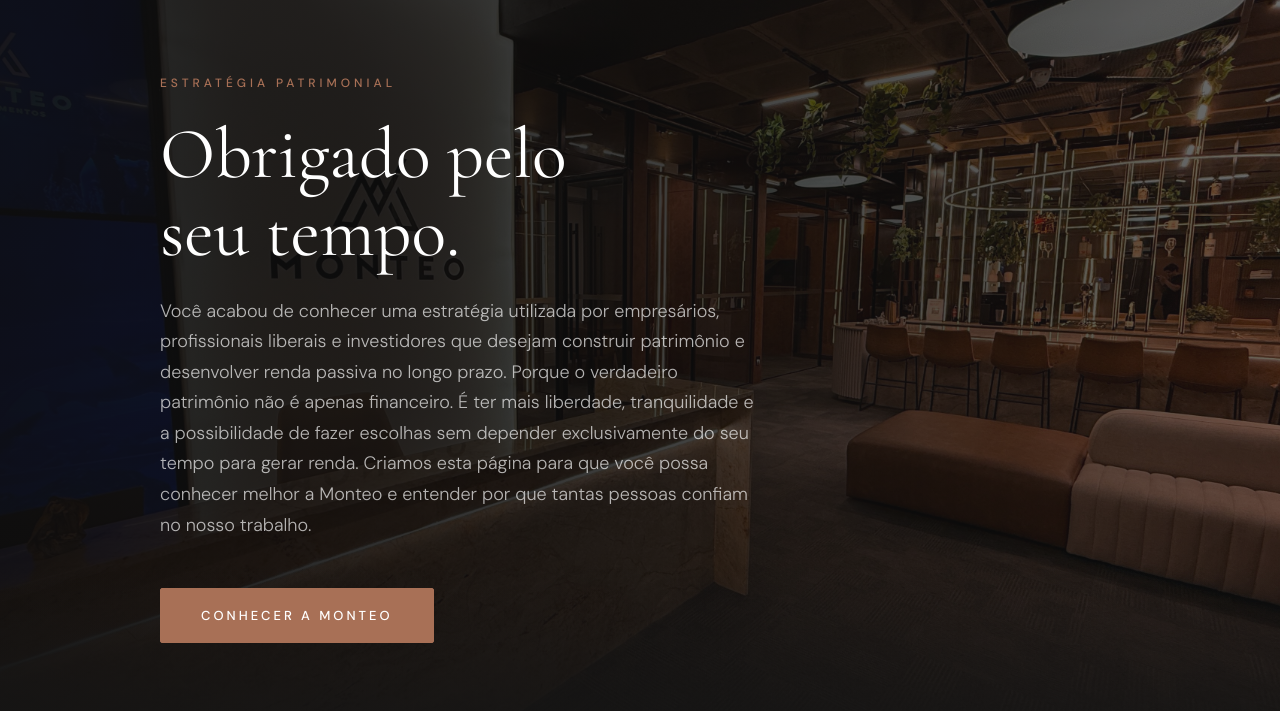
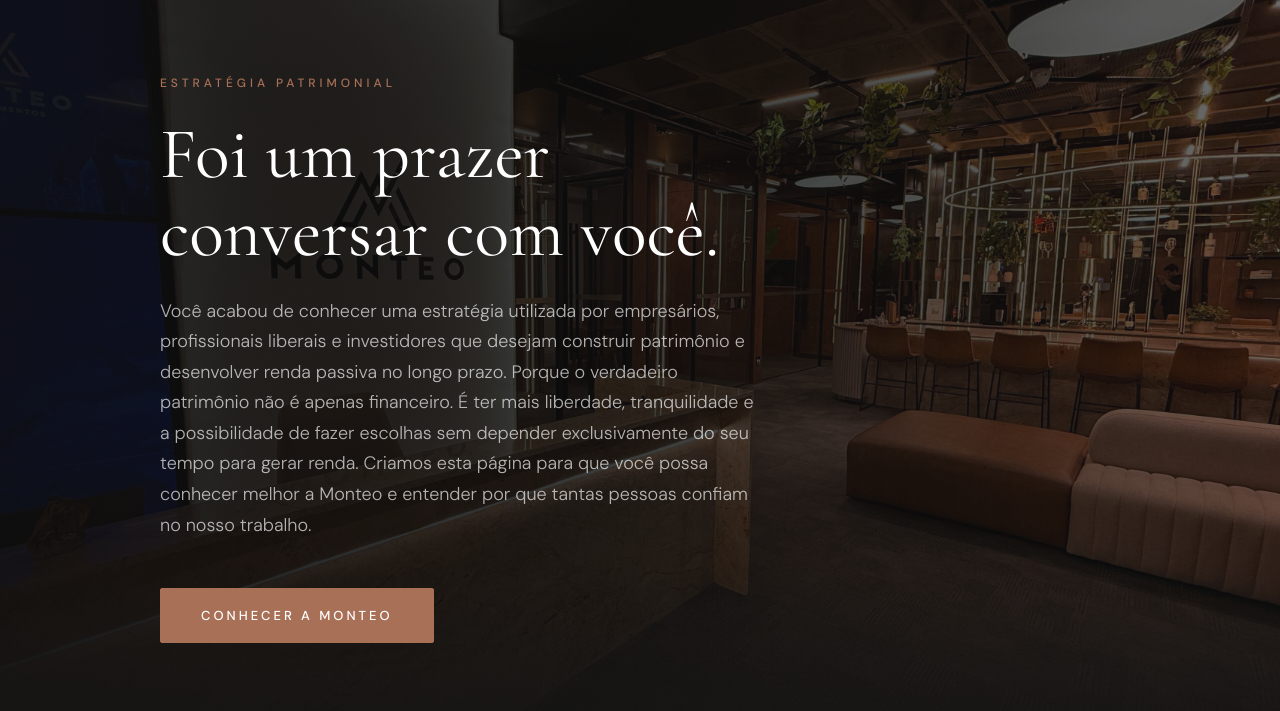
Before and after one commit to producaomonteo/monteo-investidores, a plain HTML site: page index.html in a window 1280 px wide. Shown: the part 89-800 px from the top of the page. Drawn offline with nearby package versions, Linux system fonts and the light colour scheme.

Commit message:
Add files via upload

```diff
--- a/index.html
+++ b/index.html
@@ -3,7 +3,7 @@
 <head>
 <meta charset="UTF-8">
 <meta name="viewport" content="width=device-width, initial-scale=1.0">
-<title>Monteo — Obrigado pelo seu tempo.</title>
+<title>Monteo — Foi um prazer conversar com você.</title>
 <meta name="description" content="Conheça a Monteo: nossa história, nossos fundadores e por que tantas pessoas confiam em nossa assessoria patrimonial.">
 <link rel="icon" type="image/png" href="favicon.png">
 <link rel="apple-touch-icon" href="apple-touch-icon.png">
@@ -373,7 +373,7 @@
   <div class="hero-fade"></div>
   <div class="hero-content">
     <span class="eyebrow">Estratégia patrimonial</span>
-    <h1>Obrigado pelo<br>seu tempo.</h1>
+    <h1>Foi um prazer<br>conversar com você.</h1>
     <p>Você acabou de conhecer uma estratégia utilizada por empresários, profissionais liberais e investidores que desejam construir patrimônio e desenvolver renda passiva no longo prazo. Porque o verdadeiro patrimônio não é apenas financeiro. É ter mais liberdade, tranquilidade e a possibilidade de fazer escolhas sem depender exclusivamente do seu tempo para gerar renda. Criamos esta página para que você possa conhecer melhor a Monteo e entender por que tantas pessoas confiam no nosso trabalho.</p>
     <a class="btn" href="#monteo">Conhecer a Monteo</a>
   </div>
```
